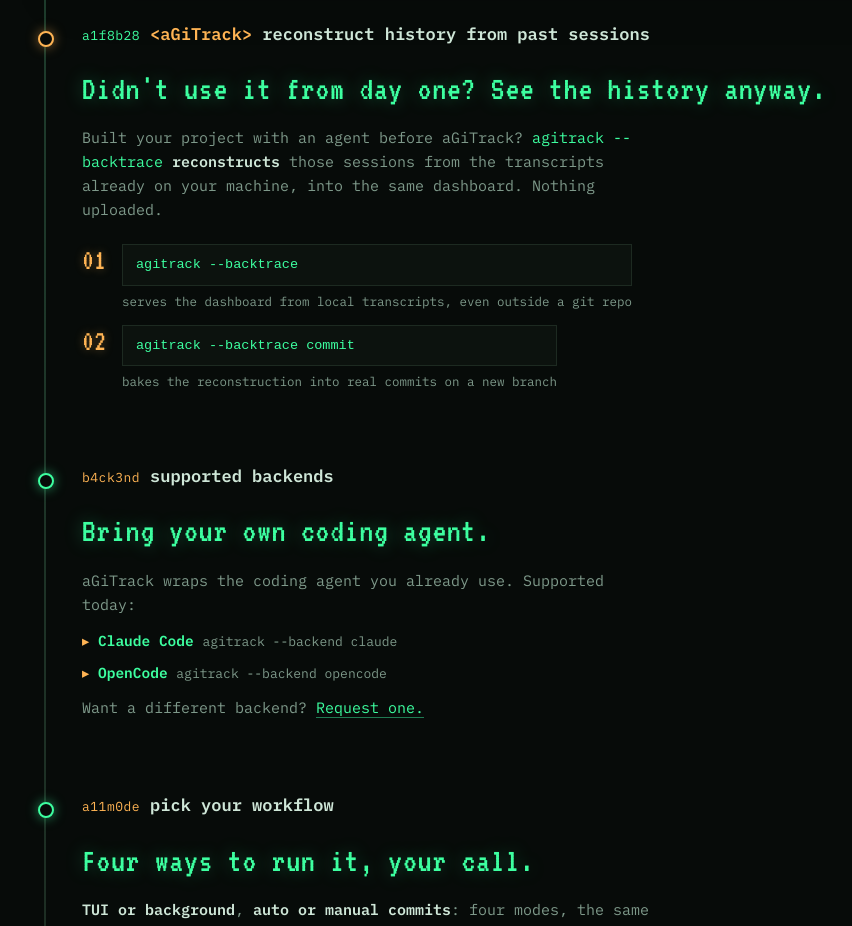
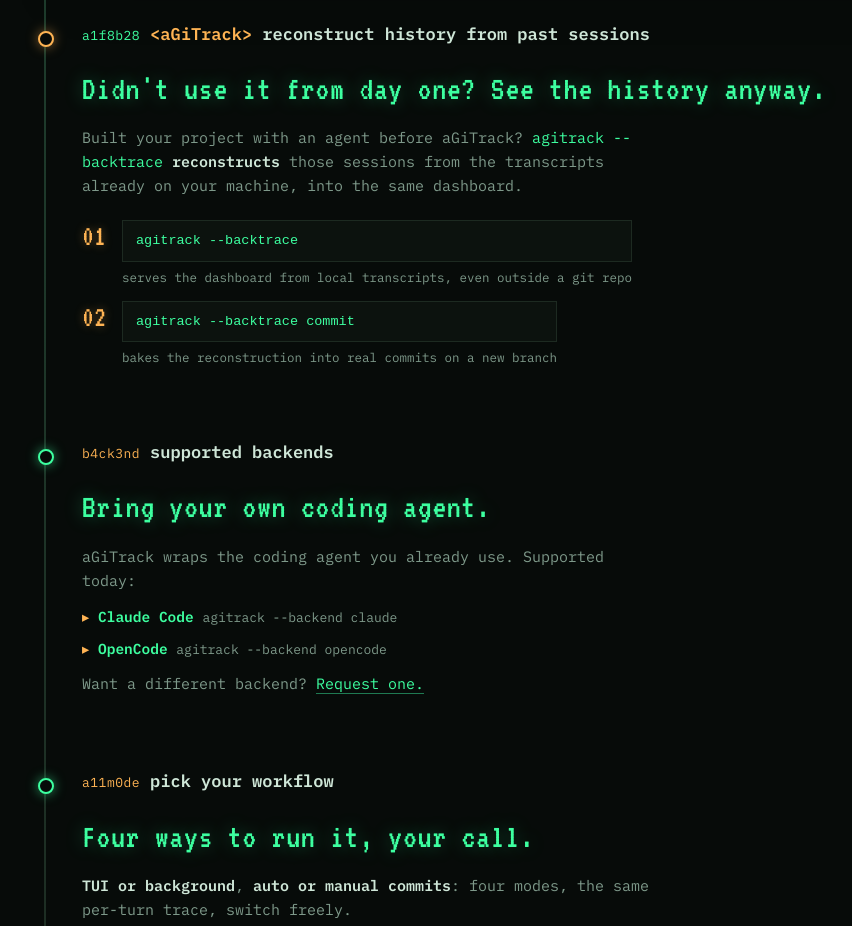
Before and after one commit to core-aix/agitrack, a plain HTML site: page docs/index.html in a window 1280 px wide. Shown: the part 4580-5506 px from the top of the page, without its empty margins (148-1000 px from the left). Drawn offline with Linux system fonts and the light colour scheme.

Commit message:
Minor webpage change

```diff
--- a/docs/index.html
+++ b/docs/index.html
@@ -351,7 +351,7 @@
       <h2>Didn't use it from day one? See the history anyway.</h2>
       <p>Built your project with an agent before aGiTrack? <span class="p">agitrack --backtrace</span>
       <strong>reconstructs</strong> those sessions from the transcripts already on your machine, into the same
-      dashboard. Nothing uploaded.</p>
+      dashboard.</p>
       <div class="steps" style="margin-top:22px">
         <div class="step"><div>
           <code>agitrack --backtrace</code>
```
